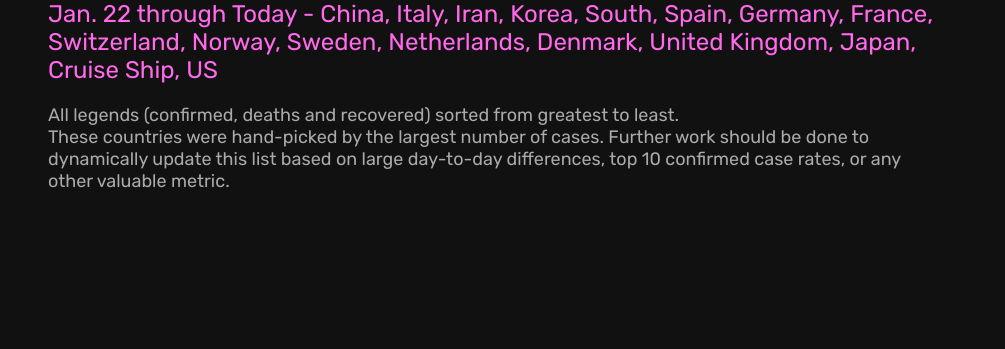
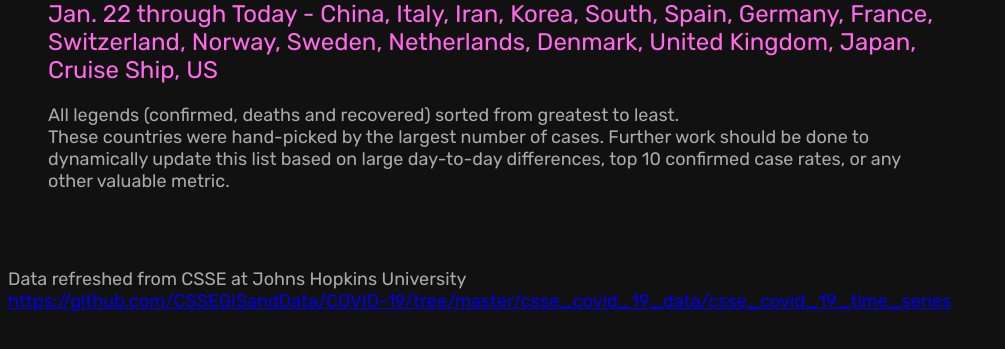
Before and after one commit to odessacoding/odessacoding.github.io, a plain HTML site: page index.html in a window 1280 px wide. Shown: the part 89-438 px from the top of the page, without its empty margins (0-1005 px from the left). Drawn offline with nearby package versions, Linux system fonts and the light colour scheme; no server answers.

Commit message:
Added source of data.

```diff
--- a/index.html
+++ b/index.html
@@ -94,6 +94,13 @@
 
     </div>
 
+    <footer>
+        <p>
+            Data refreshed from CSSE at Johns Hopkins University
+            <br>
+            <a href="https://github.com/CSSEGISandData/COVID-19/tree/master/csse_covid_19_data/csse_covid_19_time_series" target="_blank">https://github.com/CSSEGISandData/COVID-19/tree/master/csse_covid_19_data/csse_covid_19_time_series</a>
+        </p>
+    </footer>
 </body>
 <script>
 
@@ -327,20 +334,6 @@
         }
     }
 
-
-
-
-
-
-
-
-    // --------------------------------------------------------
-    // Designers ignore everything below!
-    // --------------------------------------------------------
-
-
-
-
     var confirmedDataFromGithub = '';
     var dateLabels;
 
```
